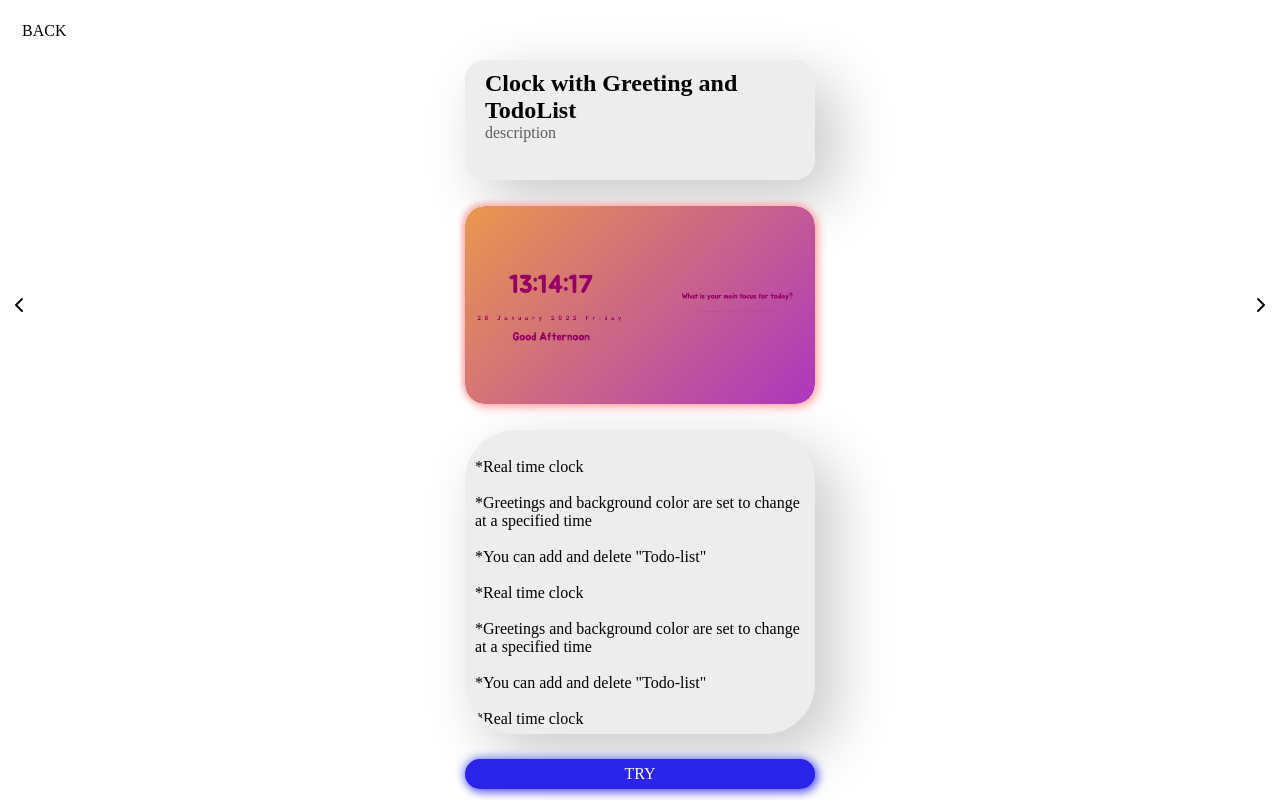
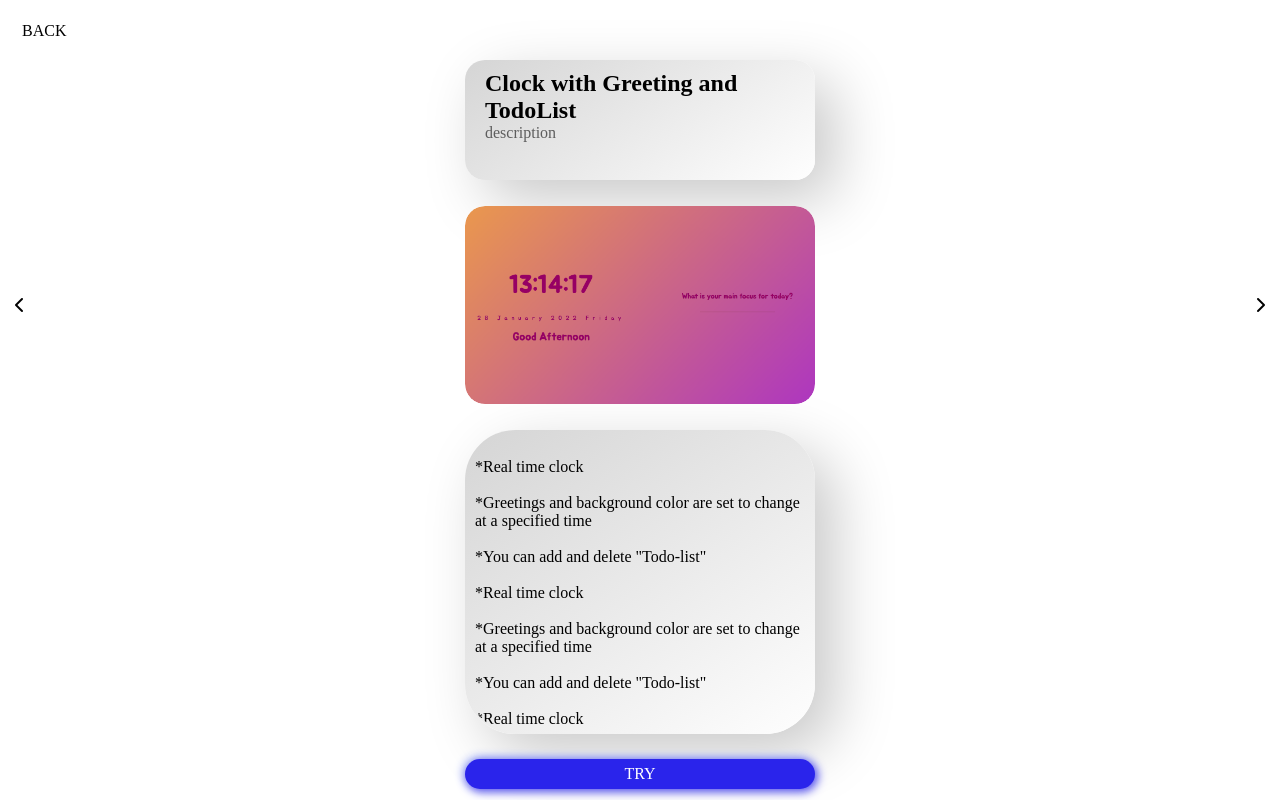
Before and after one commit to OriginalAnswer/Develop-Portfolio, a plain HTML site: page index.html in a window 1280 px wide. Drawn offline with Linux system fonts and the light colour scheme.

Commit message:
Update index.html

```diff
--- a/index.html
+++ b/index.html
@@ -60,9 +60,12 @@
             padding: 10px 20px 30px 20px;
             margin: 0 auto 0 auto;
             border-radius: 20px;
-            background: #ededed;
+            background: linear-gradient(145deg, #d5d5d5, #fefefe);
+box-shadow:  20px 20px 60px #c9c9c9,
+             -20px -20px 60px #ffffff;
+            /* background: #ededed;
             box-shadow:  20px 20px 60px #c9c9c9,
-                        -20px -20px 60px #ffffff;
+                        -20px -20px 60px #ffffff; */
         }
         #s1>p{color: rgb(93, 93, 93);}
         #s2{
@@ -81,9 +84,9 @@
             margin: 0 auto;
             overflow-x: hidden;
             border-radius: 20px;
-            background: #ededed;
+            /* background: #ededed;
             box-shadow:  2px 2px 10px 1px #ffa2a2,
-                        -2px -2px 5px 1px #f7c5c5;
+                        -2px -2px 5px 1px #f7c5c5; */
         }
 
         .inner-list {
@@ -120,9 +123,12 @@
             margin: 0 auto 0 auto;
             overflow: hidden;
             border-radius: 50px;
-            background: #ededed;
+            background: linear-gradient(145deg, #d5d5d5, #fefefe);
+box-shadow:  20px 20px 60px #c9c9c9,
+             -20px -20px 60px #ffffff;
+            /* background: #ededed;
             box-shadow:  20px 20px 60px #c9c9c9,
-                        -20px -20px 60px #ffffff;
+                        -20px -20px 60px #ffffff; */
         }
         #s3 .content{
             border-radius: 20px;
```
